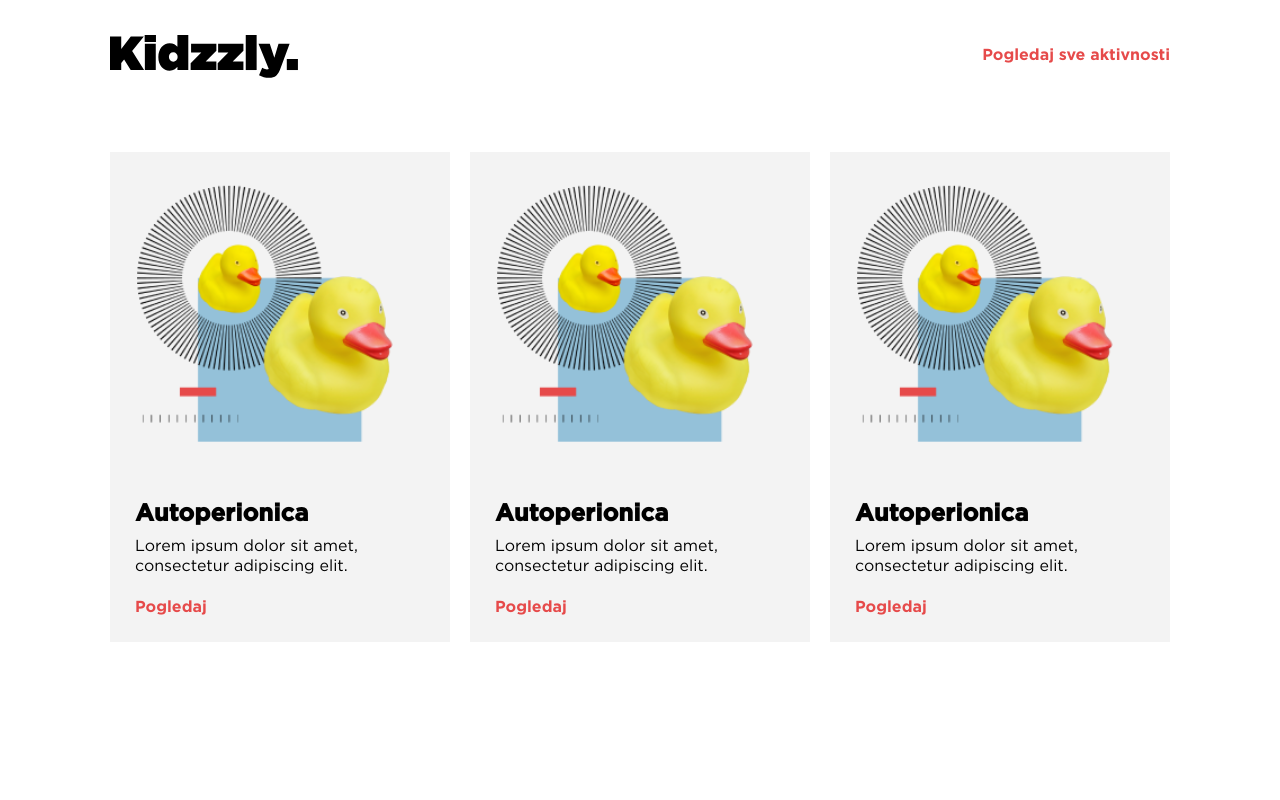
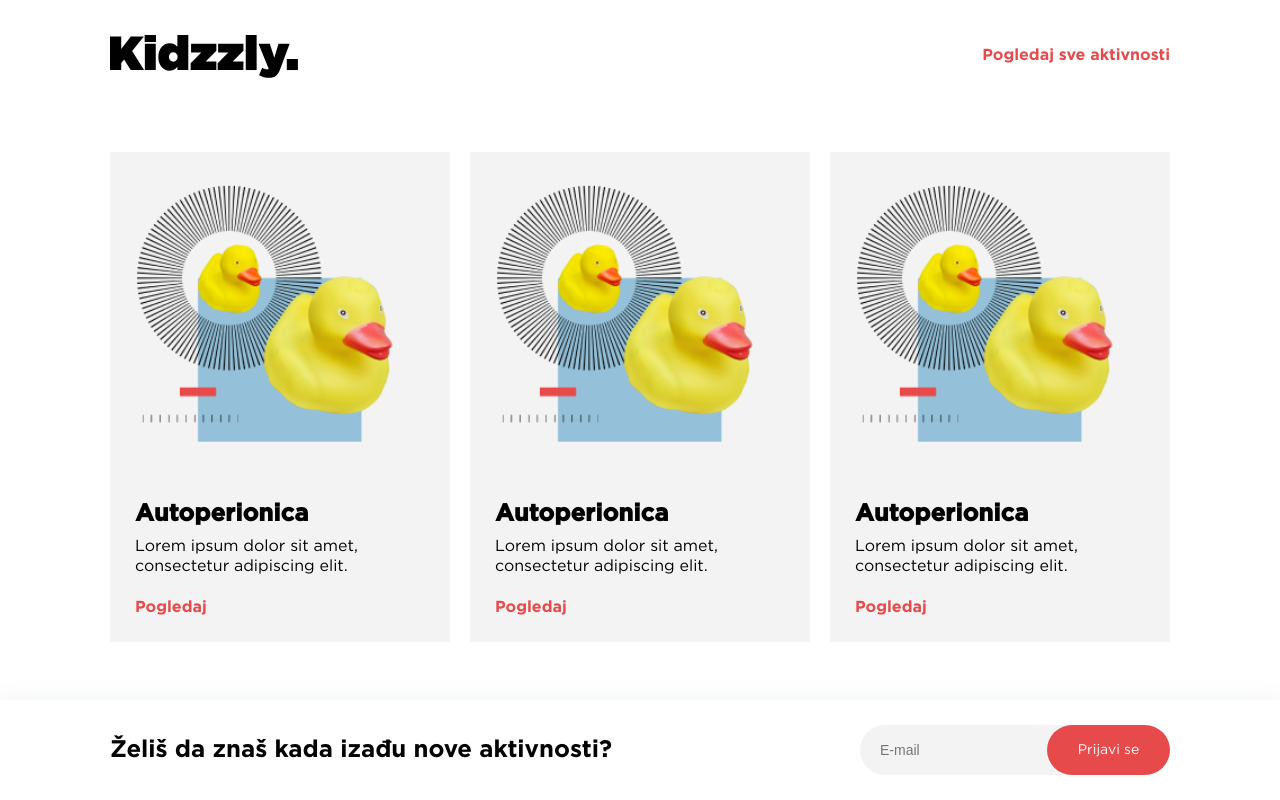
Before and after one commit to darkostepanovic/kiddzly-web, a React (Create React App) app: page /activities in a window 1280 px wide. Built offline with nearby package versions, Linux system fonts and the light colour scheme; no server answers.

Commit message:
Add subscription bar

```diff
--- a/src/App.js
+++ b/src/App.js
@@ -42,4 +42,7 @@ const mapStateToProps = state => ({
   global: state.global,
 });
 
-export default connect(mapStateToProps, null)(App);
+export default connect(
+  mapStateToProps,
+  null,
+)(App);
--- a/src/components/blocks/CardWrapper/styled/index.js
+++ b/src/components/blocks/CardWrapper/styled/index.js
@@ -2,7 +2,7 @@ import styled from 'styled-components';
 
 export const SectionWrapper = styled.div`
   overflow-y: auto;
-  scrollbar-width: thin;
+  scrollbar-width: none;
   margin-top: 17px;
 
   @media all and (min-width: 1120px) {
@@ -18,9 +18,7 @@ export const SectionWrapper = styled.div`
     display: none;
   }
   &::-webkit-scrollbar-thumb {
-    background-color: red;
-    border-radius: 35px;
-    width: 3px;
+    display: none;
   }
 `;
 
--- /dev/null
+++ b/src/components/blocks/SubscribeBar/index.js
@@ -0,0 +1,24 @@
+import React from 'react';
+
+import SubscribeInput from '../SubscribeInput';
+import Text from '../../elements/Text';
+import Container from '../../elements/Container';
+
+import { Wrapper } from './styled';
+
+const SubscribeBar = ({ onSubmit }) => {
+  return (
+    <Wrapper>
+      <Container flex align="center" justify="space-between">
+        <Text fontFamily="GothamBold" size="tiny">
+          Želiš da znaš kada izađu nove aktivnosti?
+        </Text>
+        <SubscribeInput onSubmit={onSubmit} />
+      </Container>
+    </Wrapper>
+  );
+};
+
+SubscribeBar.Wrapper = Wrapper;
+
+export default SubscribeBar;
--- /dev/null
+++ b/src/components/blocks/SubscribeBar/styled/index.js
@@ -0,0 +1,34 @@
+import styled from 'styled-components';
+
+export const Wrapper = styled.div`
+  background-color: #fff;
+  box-shadow: 0px -4px 20px rgba(78, 98, 109, 0.06);
+  position: fixed;
+  bottom: 0;
+  width: 100%;
+  padding: 20px 0;
+  @media all and (min-width: 768px) {
+    padding: 0;
+  }
+
+  > div {
+    display: block;
+    @media all and (min-width: 768px) {
+      display: flex;
+      height: 100px;
+    }
+  }
+
+  p {
+    margin-bottom: 16px;
+    @media all and (min-width: 768px) {
+      font-size: ${p => p.theme.typography.fontSize.regular}px;
+      max-width: 245px;
+      margin-bottom: 0;
+    }
+    @media all and (min-width: 1120px) {
+      font-size: ${p => p.theme.typography.fontSize.lg}px;
+      max-width: 100%;
+    }
+  }
+`;
--- /dev/null
+++ b/src/components/blocks/SubscribeInput/index.js
@@ -0,0 +1,56 @@
+import React, { useState } from 'react';
+import validationHelper from '../../../helpers/validationHelper';
+
+import Button from '../../elements/Button';
+import { SubscribeInputField, Wrapper, ErrorMessage } from './styled';
+
+const SubscribeInput = ({ onSubmit }) => {
+  const [value, setValue] = useState('');
+  const [error, setError] = useState(false);
+  const [errorMsg, setErrorMsg] = useState('');
+  const resetError = () => {
+    setError(false);
+    setErrorMsg('');
+  };
+  const submit = () => {
+    const email = validationHelper('email', value, true);
+    if (email.valid) {
+      onSubmit(value);
+    } else {
+      setError(true);
+      setErrorMsg(email.message);
+    }
+  };
+
+  return (
+    <Wrapper>
+      <SubscribeInputField
+        type="email"
+        placeholder="E-mail"
+        value={value}
+        onChange={e => {
+          setValue(e.target.value);
+        }}
+        onFocus={resetError}
+      />
+      <Button
+        as="button"
+        role="button"
+        to="#"
+        type="primary"
+        width="120px"
+        size="tiny"
+        onClick={submit}
+      >
+        Prijavi se
+      </Button>
+      {error && (
+        <ErrorMessage as="span" size="tiny" color="primary">
+          {errorMsg}
+        </ErrorMessage>
+      )}
+    </Wrapper>
+  );
+};
+
+export default SubscribeInput;
--- /dev/null
+++ b/src/components/blocks/SubscribeInput/styled/index.js
@@ -0,0 +1,42 @@
+import styled from 'styled-components';
+
+import Text from '../../../elements/Text';
+
+export const Wrapper = styled.div`
+  display: flex;
+  flex-wrap: wrap;
+  justify-content: space-between;
+
+  @media all and (min-width: 768px) {
+    width: 310px;
+  }
+  @media all and (min-width: 1360px) {
+    width: 420px;
+  }
+
+  button {
+    margin-left: -40px;
+    @media all and (min-width: 768px) {
+      width: 123px;
+    }
+    @media all and (min-width: 1360px) {
+      width: 168px;
+    }
+  }
+`;
+
+export const SubscribeInputField = styled.input`
+  border: none;
+  outline: none;
+  background-color: ${p => p.theme.greyscale.light};
+  border-radius: 43px;
+  font-size: ${p => p.theme.typography.fontSize.tiny}px;
+  padding: 0 20px;
+  flex: 1;
+`;
+
+export const ErrorMessage = styled(Text)`
+  flex: 0 0 100%;
+  margin-left: 20px;
+  margin-top: 5px;
+`;
--- a/src/components/blocks/WelcomeScreen/styled/index.js
+++ b/src/components/blocks/WelcomeScreen/styled/index.js
@@ -26,6 +26,11 @@ export const WelcomeContent = styled.div`
       margin-bottom: 50px;
     }
   }
+  a {
+    @media all and (min-width: 1120px) {
+      max-width: 205px;
+    }
+  }
 `;
 
 export const WelcomeContainer = styled(Container)`
--- a/src/components/elements/Button/index.js
+++ b/src/components/elements/Button/index.js
@@ -5,9 +5,11 @@ export default styled(Link)`
   display: flex;
   align-items: center;
   justify-content: center;
+  outline: none;
+  border: none;
   background-color: ${p => (p.inverted ? '#fff' : p.theme.colors[p.type])};
   color: ${p => (p.inverted ? p.theme.colors[p.type] : '#fff')};
-  font-size: ${p => p.theme.typography.fontSize[p.size] || 'inherit'};
+  font-size: ${p => p.theme.typography.fontSize[p.size] || '16'}px;
   font-family: 'Gotham', sans-serif;
   height: 50px;
   width: ${p => p.width || '100%'};
--- a/src/containers/Activities/index.js
+++ b/src/containers/Activities/index.js
@@ -1,7 +1,10 @@
 import React from 'react';
+import { Link } from 'react-router-dom';
+import firebase, { database } from 'firebase';
 
 import CardWrapper from '../../components/blocks/CardWrapper';
 import Card from '../../components/blocks/Card';
+import SubscribeBar from '../../components/blocks/SubscribeBar';
 
 import Container from '../../components/elements/Container';
 import Logo from '../../components/elements/Logo';
@@ -9,9 +12,11 @@ import Text from '../../components/elements/Text';
 
 import logo from '../../assets/images/lovo.svg';
 import illustration1 from '../../assets/images/activities/illustration1.png';
-import { Link } from 'react-router-dom';
 
 const Activities = () => {
+  const subscriptionSubmit = value => {
+    console.log('value: ', value);
+  };
   return (
     <>
       <Container flex align="center" justify="space-between">
@@ -84,6 +89,7 @@ const Activities = () => {
           </Text>
         </Card>
       </CardWrapper>
+      <SubscribeBar onSubmit={subscriptionSubmit} />
     </>
   );
 };
```
